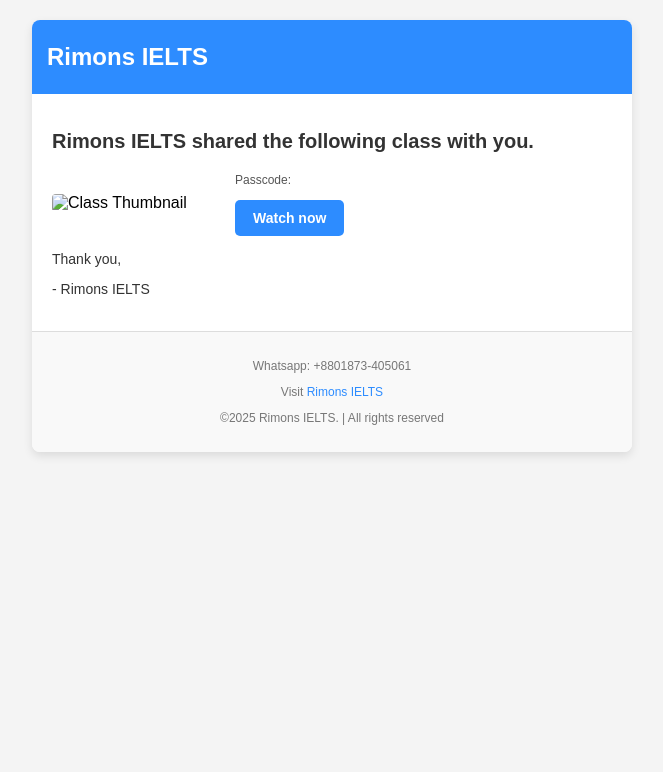
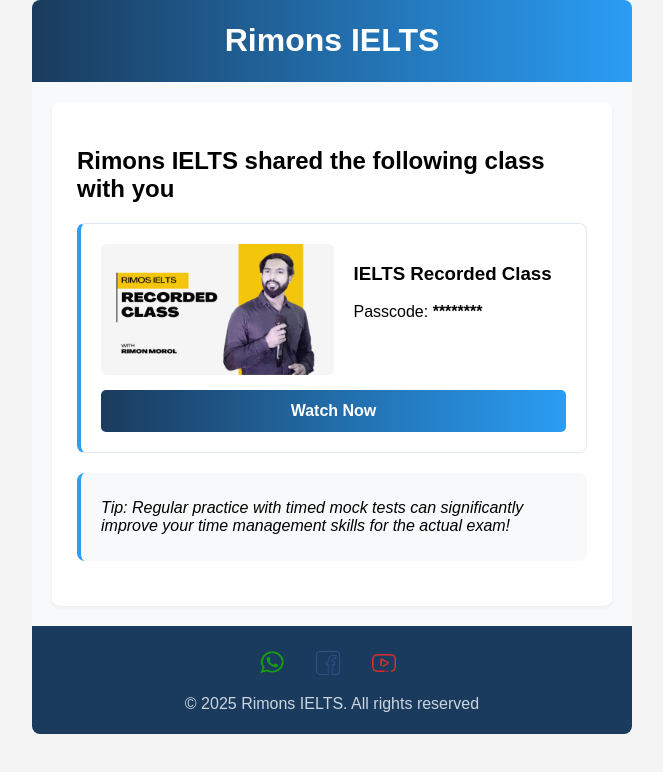
Before and after one commit to emonmorol/email_template_generator, a plain HTML site: page mail.html in a window 1280 px wide. Shown: the whole page, without its empty margins (308-971 px from the left). Drawn offline with Linux system fonts and the light colour scheme.

Commit message:
new mail template created

```diff
--- a/mail.html
+++ b/mail.html
@@ -6,121 +6,155 @@
   <title>Class Recording - Rimons IELTS</title>
   <style>
     body {
-      font-family: Arial, sans-serif;
+      font-family: 'Arial', sans-serif;
       background-color: #f4f4f4;
       margin: 0;
       padding: 0;
     }
-    .email-container {
+
+    .email-wrapper {
       max-width: 600px;
-      margin: 20px auto;
-      background: #ffffff;
-      border-radius: 8px;
-      box-shadow: 0px 4px 10px rgba(0, 0, 0, 0.1);
+      margin: 0 auto;
+      background: #f8f9fa;
     }
-    .header {
-      background: #2d8cff;
-      padding: 3px 15px;
-      text-align: left;
+
+    .header-bg {
+      background: linear-gradient(to right, #1a3b5d, #2a9df4);
+      color: #ffffff;
+      padding: 1px;
+      text-align: center;
       border-radius: 8px 8px 0 0;
     }
-    .header h2 {
-      color: #ffffff;
-      padding: 0px 0px;
+
+    .content-card {
+      background: #ffffff;
+      padding: 25px;
+      margin: 20px;
+      border-radius: 8px;
+      box-shadow: 0 2px 4px rgba(0,0,0,0.05);
     }
-    .email-content {
+
+    .class-card {
+      border: 1px solid #e2e8f0;
+      border-left: 4px solid #2a9df4;
+      border-radius: 8px;
       padding: 20px;
+      margin: 20px 0;
+      text-align: center;
     }
-    .email-content h2 {
-      font-size: 20px;
+    .class-info {
+      display: flex;
+    }
+    .class-details {
+      text-align: left;
+      margin-left: 20px;
+    }
+
+    .thumbnail-img {
+      width: 50%;
+      max-height: auto;
+      object-fit: scale-down;
+      border-radius: 6px;
+      margin-bottom: 15px;
+    }
+
+    .watch-button {
+      width:87%;
+      background: linear-gradient(to right, #1a3b5d, #2a9df4);
+      color: white !important;
+      padding: 12px 30px;
+      border-radius: 5px;
+      text-decoration: none;
       font-weight: bold;
-      color: #333;
+      display: inline-block;
     }
-    .email-content p {
-      font-size: 14px;
-      color: #333;
+
+    .advice-box {
+      background: #f8f9fa;
+      padding: 10px 20px;
+      border-left: 4px solid #2a9df4;
+      border-radius: 8px;
+      margin: 20px 0;
+      font-style: italic;
     }
-    .video-section {
-      display: flex;
-      align-items: center;
-      margin: 15px 0;
-    }
-    .video-section img {
-      width: 30%;
-      height: auto;
-      border-radius: 4px;
-      margin-right: 15px;
-    }
-    .video-details h3 {
-      font-size: 16px;
-      margin: 0;
-      color: #000;
-    }
-    .video-details p {
-      font-size: 12px;
-      color: #555;
-      margin: 3px 0;
-    }
-    .watch-button {
-      display: inline-block;
-      background: #2d8cff;
-      color: #ffffff;
-      text-decoration: none;
-      padding: 10px 18px;
-      font-size: 14px;
-      font-weight: bold;
-      border-radius: 5px;
-      margin-top: 10px;
-    }
+
     .footer {
-      font-size: 12px;
-      color: #777;
+      background: #1a3b5d;
+      color: #cbd5e0;
+      padding: 5px;
       text-align: center;
-      padding: 15px;
-      border-top: 1px solid #ddd;
-      background: #f9f9f9;
       border-radius: 0 0 8px 8px;
     }
-    .footer a {
-      color: #2d8cff;
+
+    .social-links {
+      margin: 20px 0;
+    }
+
+    .social-links a {
+      display: inline-block;
+      margin: 0 10px;
+      color: white;
       text-decoration: none;
+    }
+
+    .social-links img {
+      width: 24px;
+      height: 24px;
+      vertical-align: middle;
+      margin-right: 8px;
     }
   </style>
 </head>
 <body>
-  <div class="email-container">
-    <div class="header">
-      <h2>Rimons IELTS</h2>
-    </div>
-    <div class="email-content">
-      <h2>Rimons IELTS shared the following class with you.</h2>
-      <p id="emailMessage"></p>
+  <div class="email-wrapper">
+    <header class="header-bg">
+      <h1>Rimons IELTS</h1>
+    </header>
 
-      <div class="video-section">
-        <img id="emailThumbnail" src="" alt="Class Thumbnail">
-        <div class="video-details">
-          <h3 id="emailTitle"></h3>
-          <p>Passcode:<strong id="emailPasscode"></strong> </p>
-          <a id="emailLink" href="" class="watch-button">Watch now</a>
+    <div class="content-card">
+      <h2>Rimons IELTS shared the following class with you</h2>
+
+      <div class="class-card">
+        <div class="class-info">
+          <img id="emailThumbnail" class="thumbnail-img" src="" alt="Class Thumbnail">
+          <div class="class-details">
+            <h3 id="emailTitle"></h3>
+            <div class="passcode">Passcode: <strong id="emailPasscode"></strong></div>
+          </div>
         </div>
+        <a id="emailLink" class="watch-button" href="">Watch Now</a>
       </div>
 
+      <div class="advice-box">
+        <p>Tip: <span id="emailMessage"></span></p>
+      </div>
+    </div>
 
-      <p>Thank you,</p>
-      <p>- Rimons IELTS</p>
-    </div>
-    <div class="footer">
-      <p>Whatsapp: +8801873-405061</p>
-      <p>Visit <a href="https://www.facebook.com/RimonsIELTS">Rimons IELTS</a></p>
-      <p>©2025 Rimons IELTS. | All rights reserved</p>
-    </div>
+    <footer class="footer">
+      <div class="social-links">
+        <a href="https://wa.me/+8801873405061">
+          <img src="whatsapp-icon.png" alt="WhatsApp">
+        </a>
+        <a href="https://www.facebook.com/RimonsIELTS">
+          <img src="facebook-icon.png" alt="Facebook">
+        </a>
+        <a href="https://youtube.com/rimonsielts">
+          <img src="youtube-icon.png" alt="YouTube">
+        </a>
+      </div>
+
+      <!-- <p>Visit our website: <a href="#" style="color: #2a9df4; text-decoration: none;">www.rimonsielts.com</a></p> -->
+      <p>© 2025 Rimons IELTS. All rights reserved</p>
+    </footer>
   </div>
+
   <script>
-        document.getElementById('emailTitle').innerText = localStorage.getItem('classTitle');
-        document.getElementById('emailThumbnail').src = localStorage.getItem('thumbnail');
-        document.getElementById('emailMessage').innerText = localStorage.getItem('message');
-        document.getElementById('emailPasscode').innerText = localStorage.getItem('passcode');
-        document.getElementById('emailLink').href = localStorage.getItem('classLink');
-    </script>
+    // Local Storage Integration
+    document.getElementById('emailTitle').innerText = localStorage.getItem('classTitle') ? localStorage.getItem('classTitle') : 'IELTS Recorded Class';
+    document.getElementById('emailThumbnail').src = localStorage.getItem('thumbnail') ? localStorage.getItem('thumbnail') : 'thumbnail.png';
+    document.getElementById('emailPasscode').innerText = localStorage.getItem('passcode') ? localStorage.getItem('passcode') :"********";
+    document.getElementById('emailMessage').innerText = localStorage.getItem('message') ? localStorage.getItem('message') : 'Regular practice with timed mock tests can significantly improve your time management skills for the actual exam!';
+    document.getElementById('emailLink').href = localStorage.getItem('classLink') ? localStorage.getItem('classLink') : '#';
+  </script>
 </body>
 </html>
```
Also changed, not shown: facebook-icon.png (added), thumbnail.png (added), whatsapp-icon.png (added), youtube-icon.png (added).
